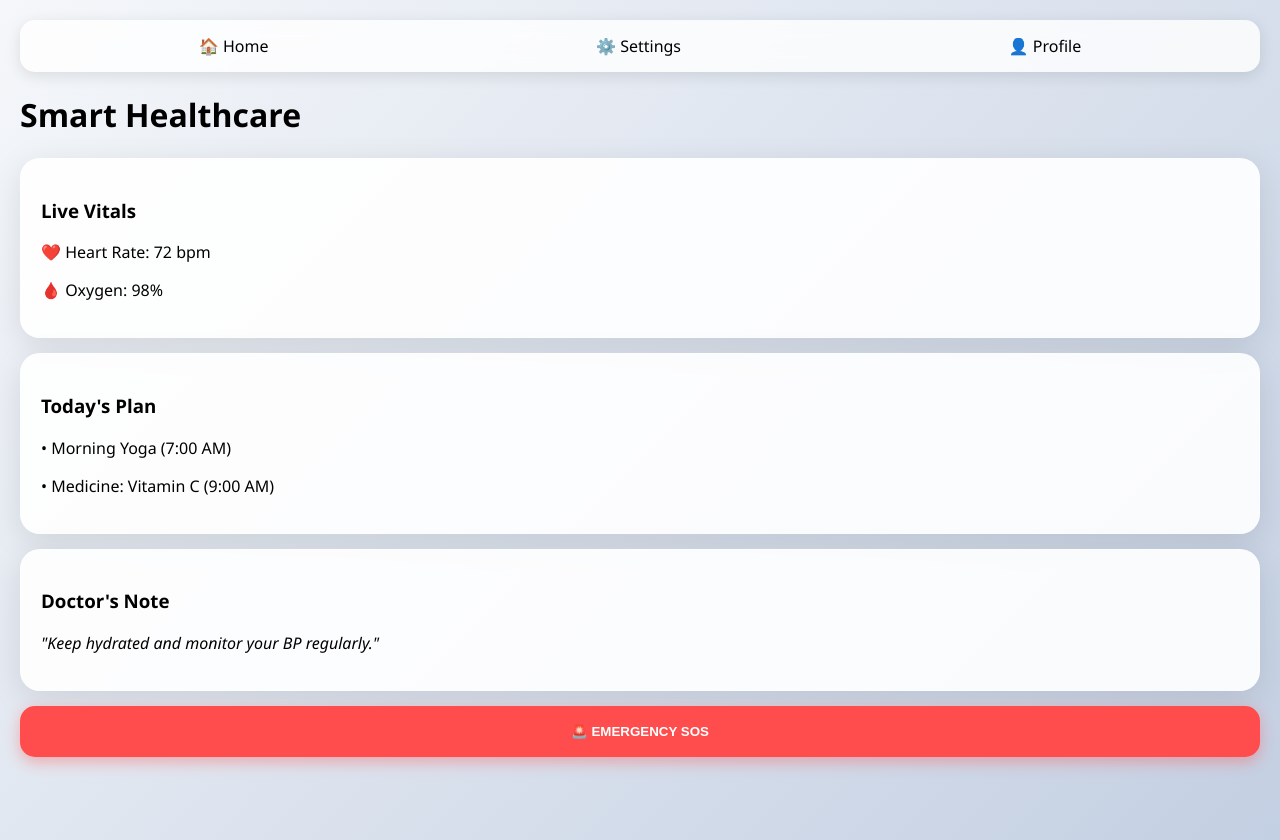
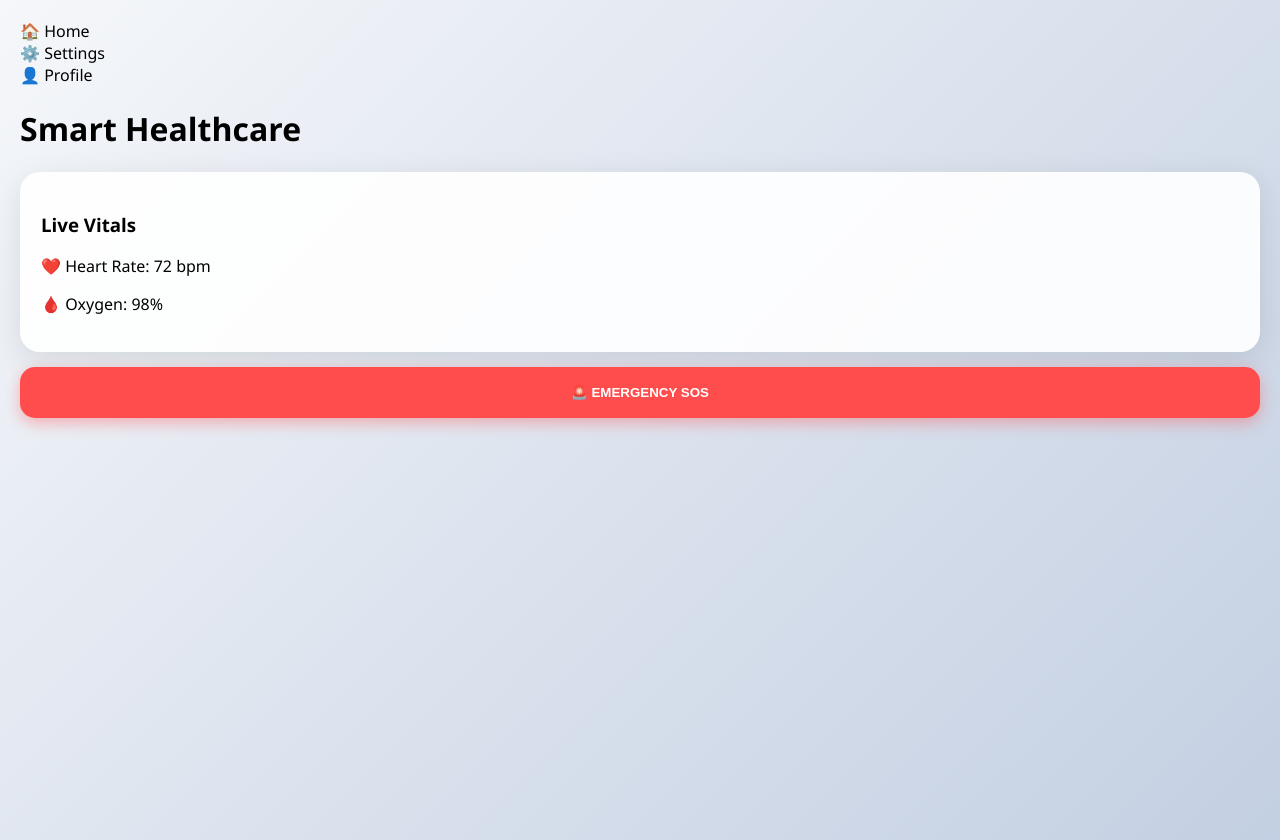
Before and after one commit to shreyashrangari08-gif/my-health-dashboard, a plain HTML site: page index.html in a window 1280 px wide. Drawn offline with Linux system fonts and the light colour scheme.

Commit message:
Update index.html

```diff
--- a/index.html
+++ b/index.html
@@ -1,34 +1,27 @@
 <!DOCTYPE html>
-<html>
+<html lang="en">
 <head>
+    <meta charset="UTF-8">
     <link rel="stylesheet" href="style.css">
+    <title>Smart Health</title>
 </head>
 <body>
-    <div class="top-nav">
-        <div>🏠 Home</div>
-        <div>⚙️ Settings</div>
-        <div>👤 Profile</div>
+    <div class="nav-bar">
+        <div onclick="alert('Home')">🏠 Home</div>
+        <div onclick="alert('Settings')">⚙️ Settings</div>
+        <div onclick="alert('Profile')">👤 Profile</div>
     </div>
 
     <h1>Smart Healthcare</h1>
 
     <div class="card">
         <h3>Live Vitals</h3>
-        <p>❤️ Heart Rate: 72 bpm</p>
-        <p>🩸 Oxygen: 98%</p>
+        <p>❤️ Heart Rate: <span class="highlight">72 bpm</span></p>
+        <p>🩸 Oxygen: <span class="highlight">98%</span></p>
     </div>
 
-    <div class="card">
-        <h3>Today's Plan</h3>
-        <p>• Morning Yoga (7:00 AM)</p>
-        <p>• Medicine: Vitamin C (9:00 AM)</p>
-    </div>
+    <button class="sos-btn" onclick="alert('Emergency Alert Sent!')">🚨 EMERGENCY SOS</button>
 
-    <div class="card">
-        <h3>Doctor's Note</h3>
-        <p><i>"Keep hydrated and monitor your BP regularly."</i></p>
-    </div>
-
-    <button class="sos-btn">🚨 EMERGENCY SOS</button>
+    <script src="script.js"></script>
 </body>
 </html>
```
